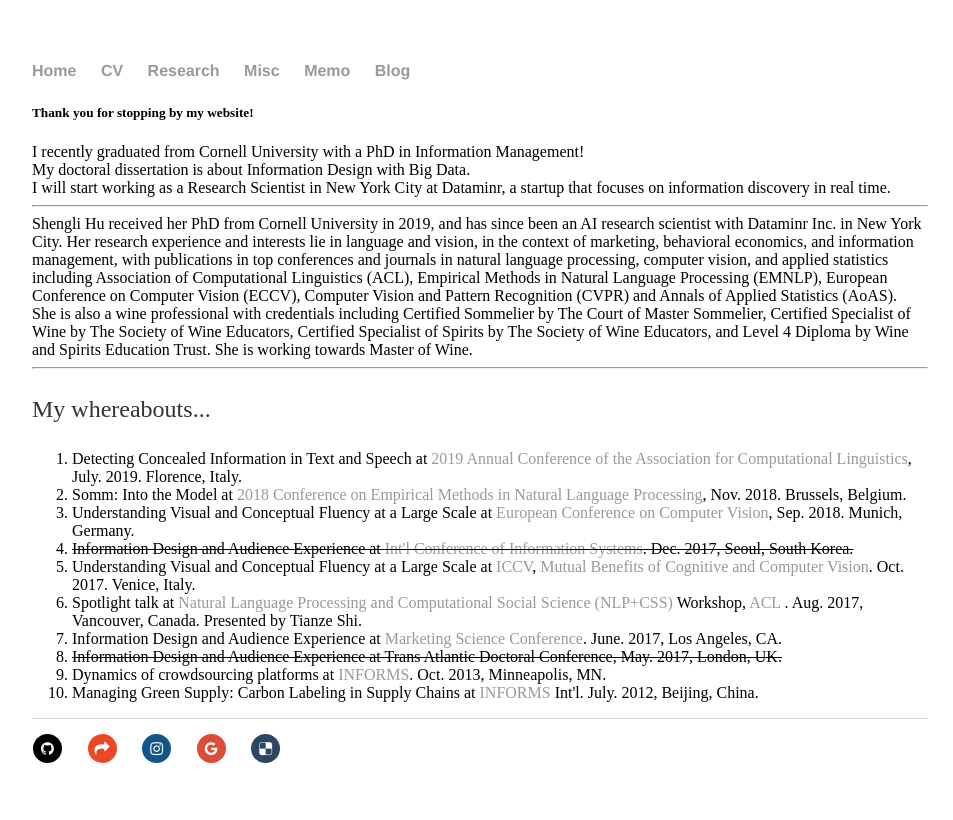
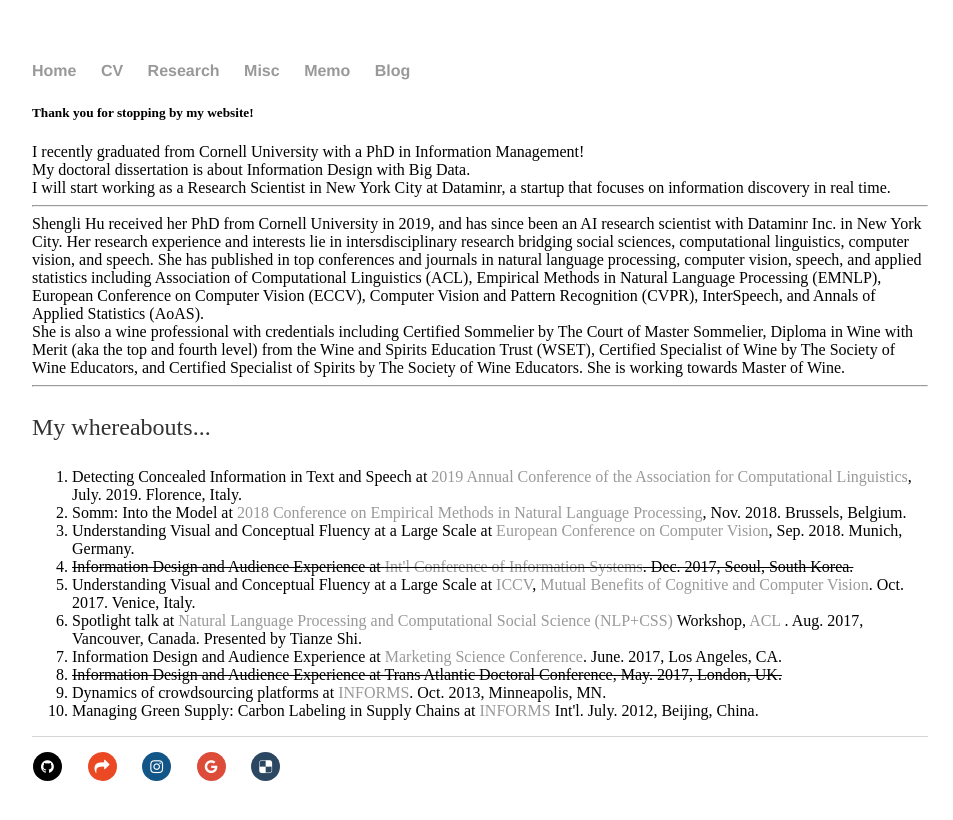
Before and after one commit to shenglih/shenglih.github.io, a Jekyll site: the page built from About/index.html, in a window 1280 px wide. Shown: the top 820 px of the page, without its empty margins (160-1113 px from the left). Built offline with Jekyll 4.4.1, drawn with Linux system fonts in a browser that asks for light colours; comment, search, counter and statistics services are not loaded.

Commit message:
Update index.html

```diff
--- a/About/index.html
+++ b/About/index.html
@@ -19,15 +19,15 @@
 	I will start working as a Research Scientist in New York City at Dataminr, a startup that focuses on information discovery in real time.
 	<hr>
 	Shengli Hu received her PhD from Cornell University in 2019, and has since been an AI research scientist with Dataminr Inc. in New York City. Her research experience and interests
-lie in language and vision, in the context of marketing, behavioral economics, and information management, with publications in top conferences and journals in natural language
-processing, computer vision, and applied statistics including Association of Computational
+lie in intersdisciplinary research bridging social sciences, computational linguistics, computer vision, and speech. She has published in top conferences and journals in natural language
+processing, computer vision, speech, and applied statistics including Association of Computational
 Linguistics (ACL), Empirical Methods in Natural Language Processing (EMNLP), European
-Conference on Computer Vision (ECCV), Computer Vision and Pattern Recognition (CVPR)
-and Annals of Applied Statistics (AoAS).<br>
+Conference on Computer Vision (ECCV), Computer Vision and Pattern Recognition (CVPR), InterSpeech, and Annals of Applied Statistics (AoAS).<br>
 
 She is also a wine professional with credentials including Certified Sommelier by The Court
-of Master Sommelier, Certified Specialist of Wine by The Society of Wine Educators, Certified Specialist of Spirits by The Society of Wine Educators, and Level 4 Diploma by Wine
-and Spirits Education Trust. She is working towards Master of Wine.
+of Master Sommelier, Diploma in Wine with Merit (aka the top and fourth level) from the Wine and Spirits Education Trust (WSET),
+	Certified Specialist of Wine by The Society of Wine Educators, and Certified Specialist of Spirits by
+	The Society of Wine Educators. She is working towards Master of Wine.
 	<hr>
 
 	<p> My whereabouts... </p>
```
